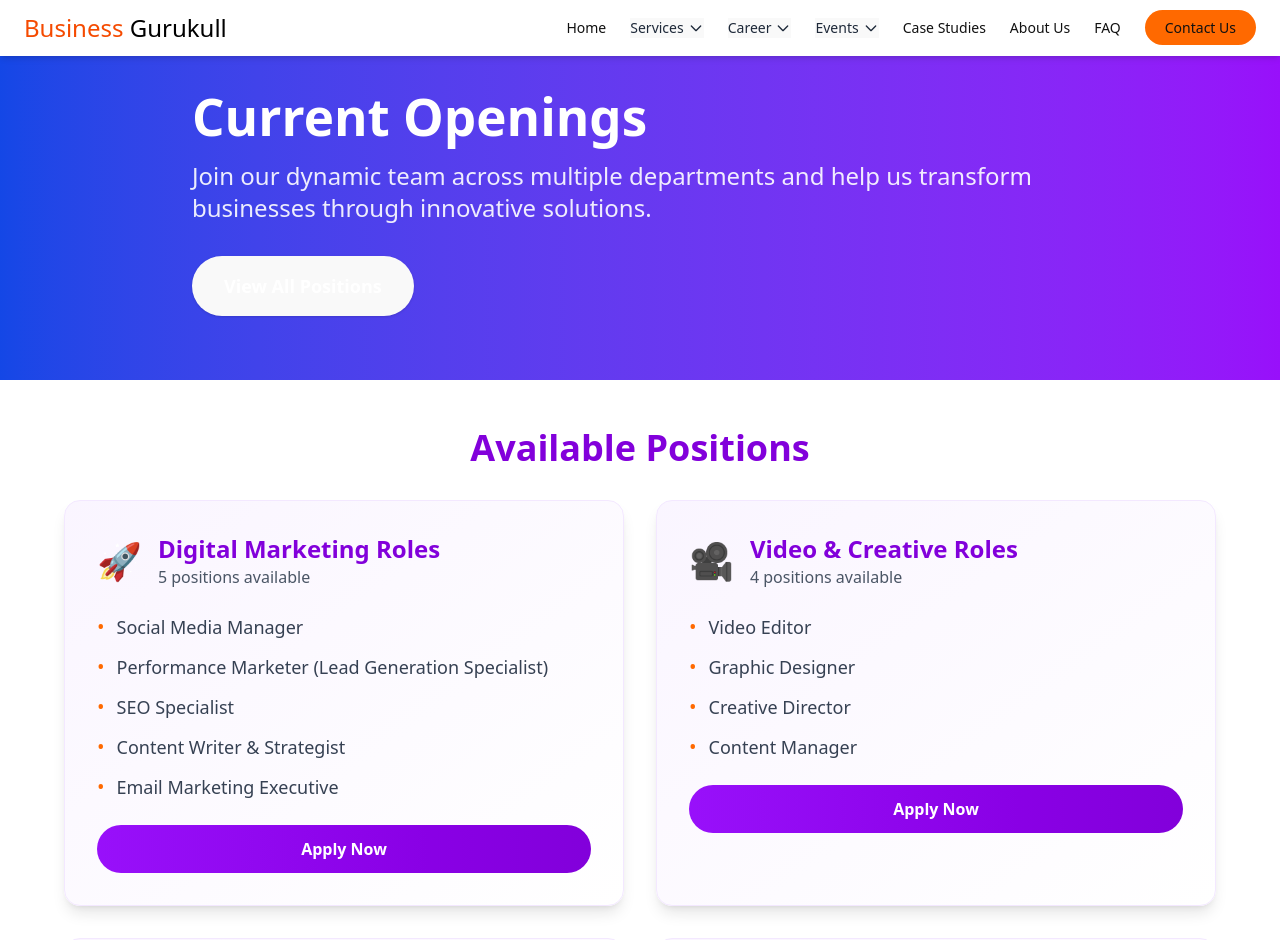
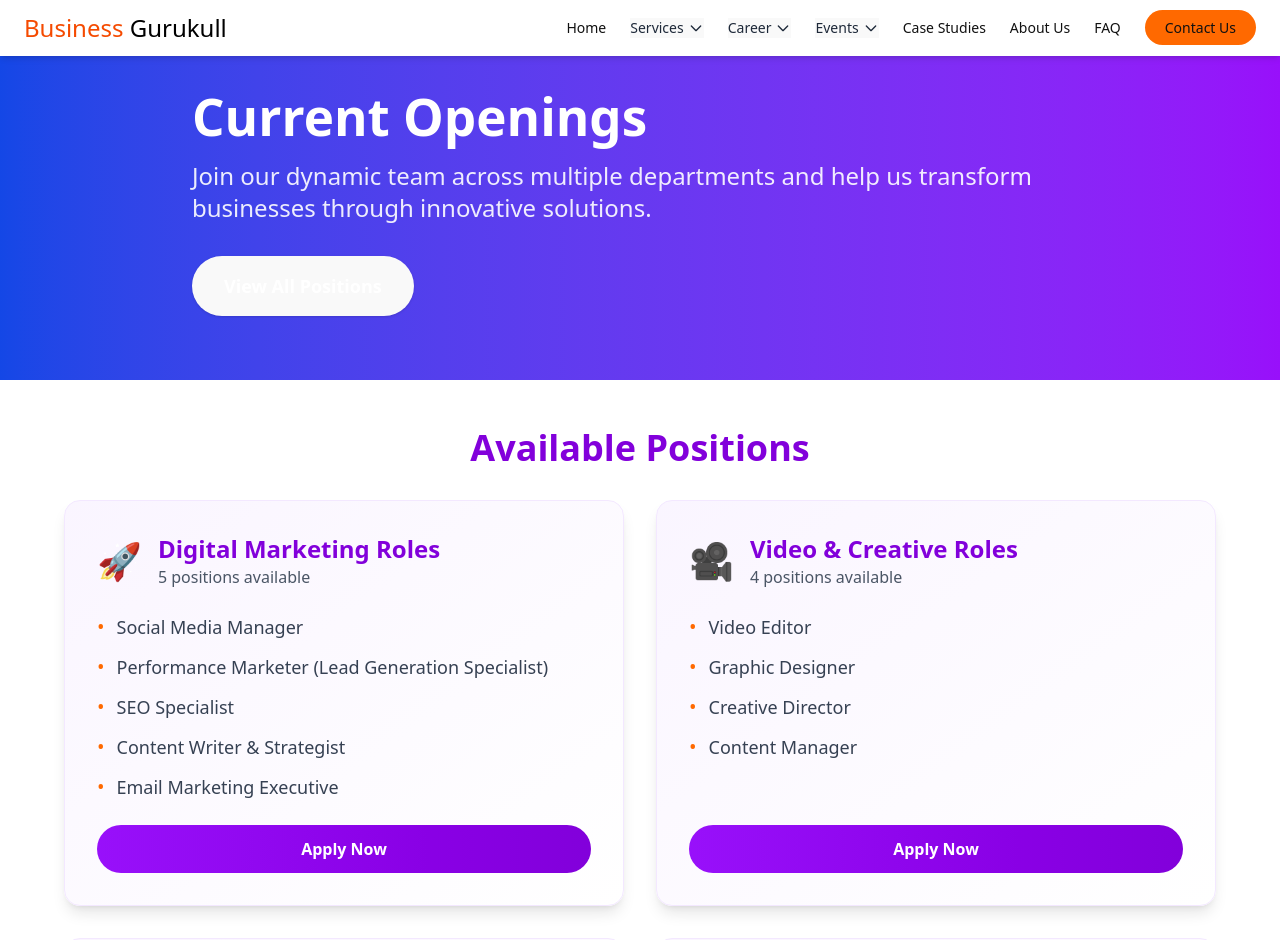
Before and after one commit to indominousx/BusinessGurukul, a React (Vite) app: page /jobs in a window 1280 px wide. Shown: the top 940 px of the page. Built offline with nearby package versions, Linux system fonts and the light colour scheme.

Commit message:
back to top and jobs apply button fixed

```diff
--- a/src/App.jsx
+++ b/src/App.jsx
@@ -14,12 +14,14 @@ import About from "./pages/about";
 import Contact from "./pages/contact";
 import FAQPage from "./pages/faq";
 import "./App.css";
-
+import ScrollToTop from "./components/ScrollToTop";
 const App = () => {
   return (
     <Router>
       <Navbar />
+
       <div className="mt-6">
+          <ScrollToTop />
         <Routes>
           <Route path="/" element={<Home />} />
           <Route path="/consulting" element={<ConsultingPage />} />
--- a/src/components/Hero/HeroSection.css
+++ b/src/components/Hero/HeroSection.css
@@ -5,6 +5,7 @@
   position: relative;
   /* Space below fixed navbar */
   margin-top: 2rem;
+  margin-bottom: 2rem;
   min-height: calc(100vh - 3rem);
   width: 100vw;
   max-width: 100%;
@@ -36,9 +37,10 @@
   top: 0;
   left: 0;
   width: 100%;
-  height: calc(100% + 20rem); /* Increased height by 2rem */
+  height: calc(100% + 50rem); /* Increased height for stretching further */
   background-color: rgba(25, 25, 25, 0.6);
   z-index: -1; /* Move overlay below all content */
+  background-size: cover; /* Ensure the image covers the entire overlay */
 }
 
 /* Dark overlay for image contrast */
@@ -118,6 +120,7 @@
   color: #111;
   border-radius: 8px;
   padding: 1.5rem;
+
   box-shadow: 0 4px 30px rgba(0,0,0,0.2);
   width: 100%;
   max-height: none; /* Remove height restriction */
--- /dev/null
+++ b/src/components/ScrollToTop.jsx
@@ -0,0 +1,12 @@
+import { useEffect } from "react";
+import { useLocation } from "react-router-dom";
+
+export default function ScrollToTop() {
+  const { pathname } = useLocation();
+
+  useEffect(() => {
+    window.scrollTo({ top: 0, left: 0, behavior: "smooth" });
+  }, [pathname]);
+
+  return null;
+}
--- a/src/pages/jobs.jsx
+++ b/src/pages/jobs.jsx
@@ -73,7 +73,7 @@ export default function Jobs() {
         <h2 className="text-4xl font-bold text-purple-700 mb-8 text-center">Available Positions</h2>
         <div className="grid grid-cols-1 md:grid-cols-2 gap-8 max-w-6xl mx-auto">
           {openings.map((group, idx) => (
-            <div key={idx} className="bg-gradient-to-br from-purple-50 to-white rounded-2xl shadow-lg p-8 border border-purple-100 hover:shadow-xl transition-all duration-300 hover:scale-105">
+            <div key={idx} className="bg-gradient-to-br from-purple-50 to-white rounded-2xl shadow-lg p-8 border border-purple-100 hover:shadow-xl transition-all duration-300 hover:scale-105 flex flex-col">
               <div className="flex items-center gap-4 mb-6">
                 <div className="text-4xl">{group.emoji}</div>
                 <div>
@@ -89,7 +89,7 @@ export default function Jobs() {
                   </li>
                 ))}
               </ul>
-              <button className="w-full bg-gradient-to-r from-purple-600 to-purple-700 hover:from-purple-700 hover:to-purple-800 text-white font-bold py-3 px-6 rounded-full transition-all duration-300" onClick={() => navigate('/contact')}>
+              <button className="w-full bg-gradient-to-r from-purple-600 to-purple-700 hover:from-purple-700 hover:to-purple-800 text-white font-bold py-3 px-6 rounded-full transition-all duration-300 mt-auto" onClick={() => navigate('/contact')}>
                 Apply Now
               </button>
             </div>
```
